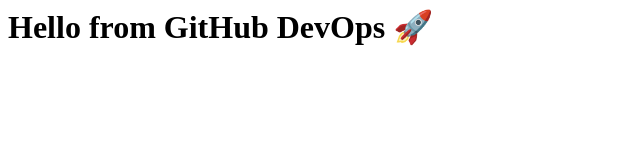
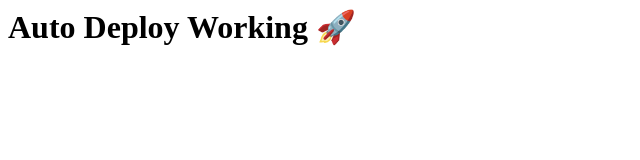
Before and after one commit to Tahsin0404/my-devops-site, a plain HTML site: page index.html in a window 1280 px wide. Shown: the whole page, without its empty margins (0-640 px from the left). Drawn offline with Linux system fonts and the light colour scheme.

Commit message:
Update index.html

```diff
--- a/index.html
+++ b/index.html
@@ -1 +1 @@
-<h1>Hello from GitHub DevOps 🚀</h1>
+<h1>Auto Deploy Working 🚀</h1>
```
